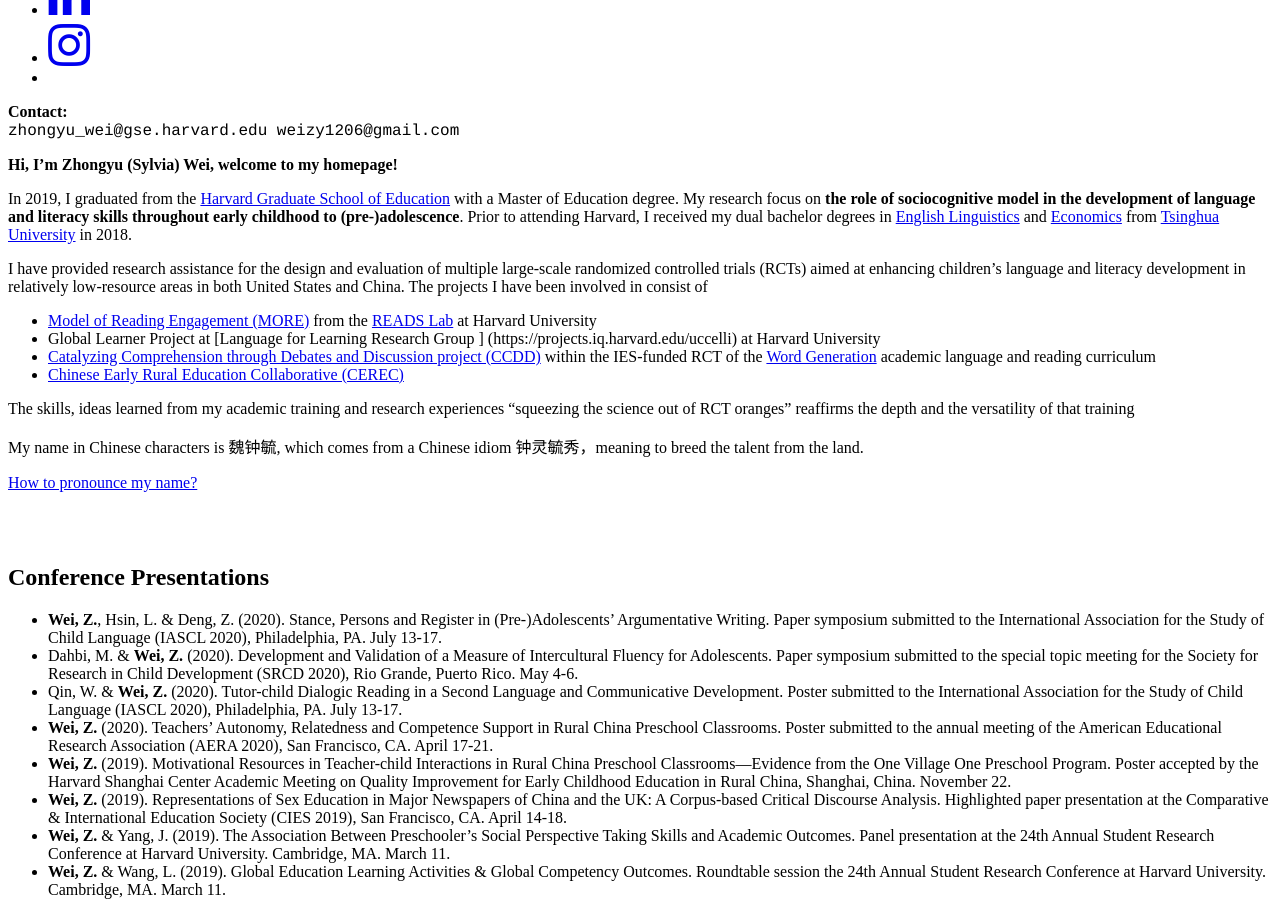
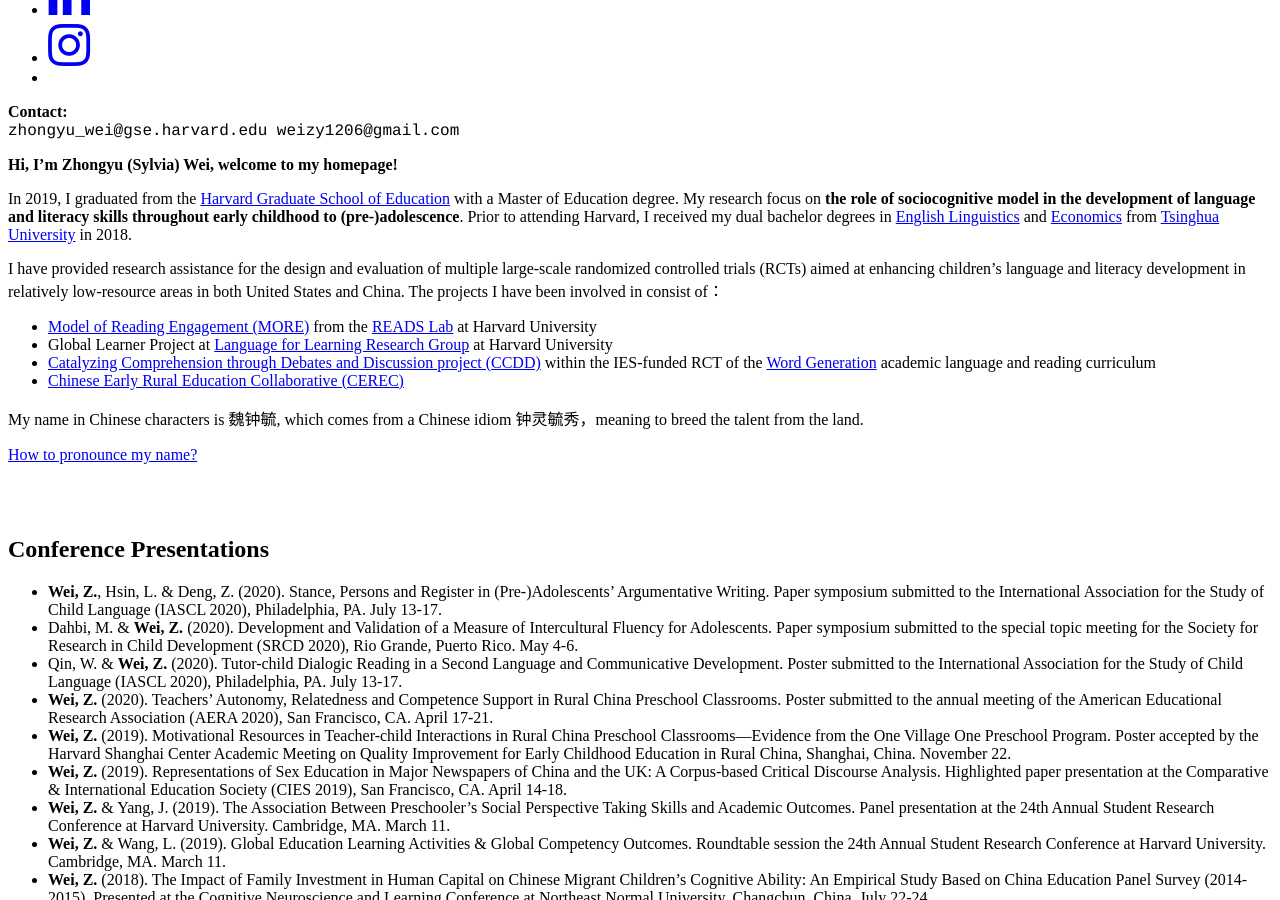
Before and after one commit to Sylviawzy/Sylviawzy.github.io, a Jekyll site: the page built from index.md, in a window 1280 px wide and 900 px high, scrolled down 1121 px. Built offline with Jekyll 4.4.1, drawn with Linux system fonts in a browser that asks for light colours; our own code applies the rules of GitHub Pages for plain Markdown files; a style sheet for code colours, icons or effects is not loaded.

Commit message:
Update index.md

```diff
--- a/index.md
+++ b/index.md
@@ -2,13 +2,11 @@
 
 In 2019, I graduated from the [Harvard Graduate School of Education](https://www.gse.harvard.edu/) with a Master of Education degree. My research focus on **the role of sociocognitive model in the development of language and literacy skills throughout early childhood to (pre-)adolescence**. Prior to attending Harvard, I received my dual bachelor degrees in [English Linguistics](http://www.wwx.tsinghua.edu.cn/publish/fdllen/index.html) and [Economics](http://www.sem.tsinghua.edu.cn/en/) from [Tsinghua University](http://www.tsinghua.edu.cn/publish/thu2018en/) in 2018.
 
-I have provided research assistance for the design and evaluation of multiple large-scale randomized controlled trials (RCTs) aimed at enhancing children's language and literacy development in relatively low-resource areas in both United States and China. The projects I have been involved in consist of
+I have provided research assistance for the design and evaluation of multiple large-scale randomized controlled trials (RCTs) aimed at enhancing children's language and literacy development in relatively low-resource areas in both United States and China. The projects I have been involved in consist of：
 - [Model of Reading Engagement (MORE)](https://www.readslab.org/more-study) from the [READS Lab](https://www.readslab.org/) at Harvard University
-- Global Learner Project at [Language for Learning Research Group ] (https://projects.iq.harvard.edu/uccelli) at Harvard University
+- Global Learner Project at [Language for Learning Research Group](https://projects.iq.harvard.edu/uccelli) at Harvard University
 - [Catalyzing Comprehension through Debates and Discussion project (CCDD)](https://ccdd.serpmedia.org/) within the IES-funded RCT of the [Word Generation](https://wordgen.serpmedia.org/) academic language and reading curriculum
 - [Chinese Early Rural Education Collaborative (CEREC)](https://www.researchgate.net/project/Quality-improvement-of-early-childhood-education-in-rural-China)
-
-The skills, ideas learned from my academic training and research experiences "squeezing the science out of RCT oranges" reaffirms the depth and the versatility of that training
 
 My name in Chinese characters is 魏钟毓, which comes from a Chinese idiom 钟灵毓秀，meaning to breed the talent from the land.
 
```
